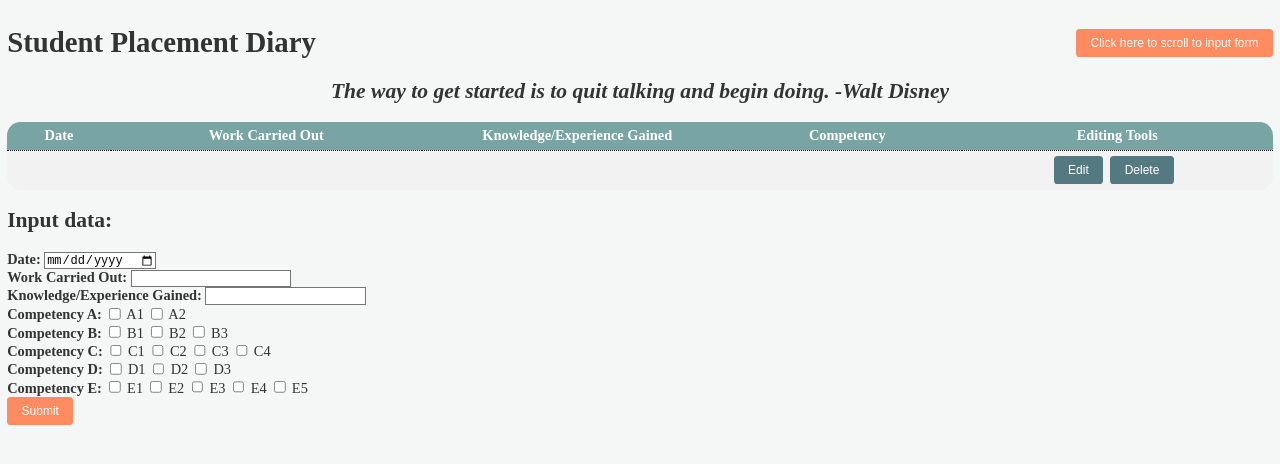
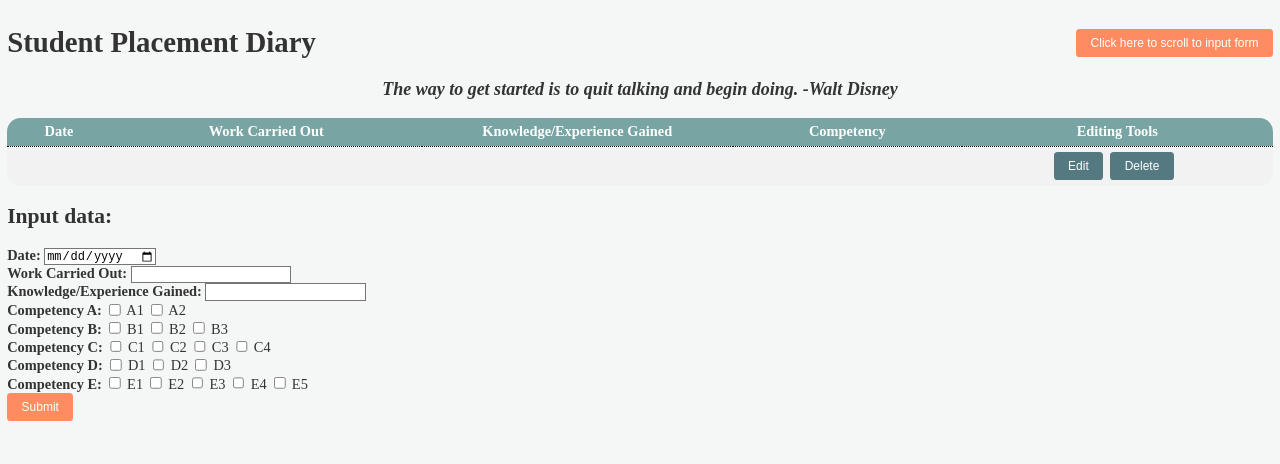
Before and after one commit to Jexxicaa/webProgcw, a website: page client/index.html in a window 1280 px wide. Drawn offline with Linux system fonts and the light colour scheme; no server answers.

Commit message:
added style

```diff
--- a/client/style.css
+++ b/client/style.css
@@ -75,8 +75,8 @@ background-color: #6F8FAF;
 }
 
 #quote {
-  color: #333333; /* Dark gray color */
-  font-size: 24px;
+  color: #333333;
+  font-size: 20px;
   font-weight: bold;
   margin-bottom: 20px;
   text-align: center;
```
